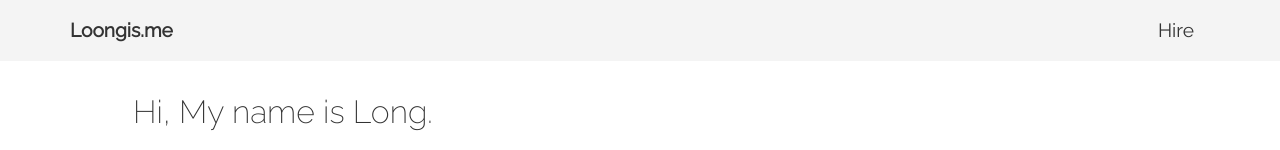
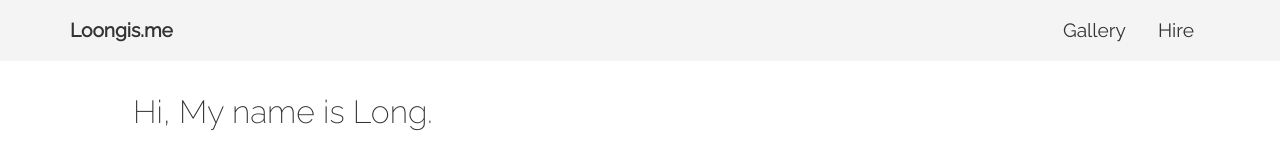
Before and after one commit to azerozvn/loongis, a Next.js app: page / in a window 1280 px wide. Shown: the top 150 px of the page. Built offline with nearby package versions, Linux system fonts and the light colour scheme.

Commit message:
Add gallery link to navbar

```diff
--- a/components/Navbar.js
+++ b/components/Navbar.js
@@ -23,6 +23,11 @@ export class Navbar extends Component {
 								</Link>
 							</li> */}
 							<li className="nav-item">
+								<Link href="/gallery">
+									<a>Gallery</a>
+								</Link>
+							</li>
+							<li className="nav-item">
 								<Link href="/hire">
 									<a>Hire</a>
 								</Link>
```
